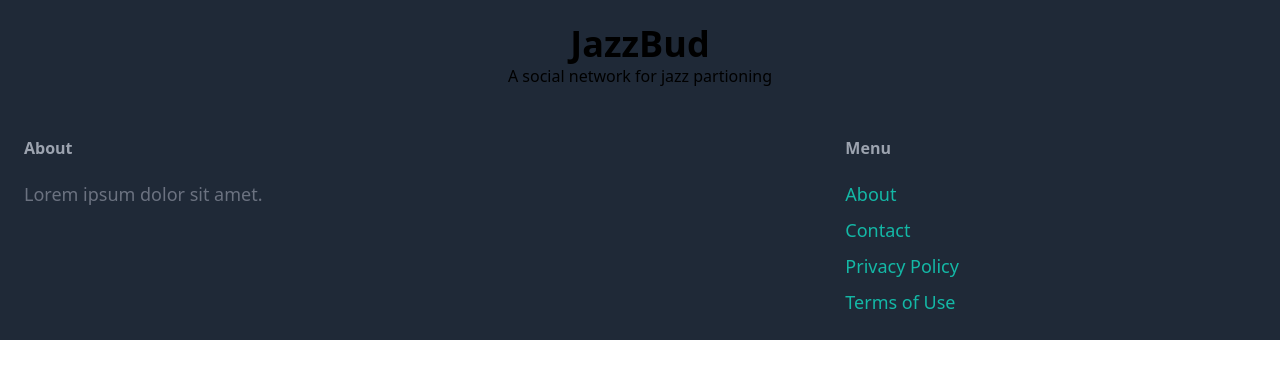
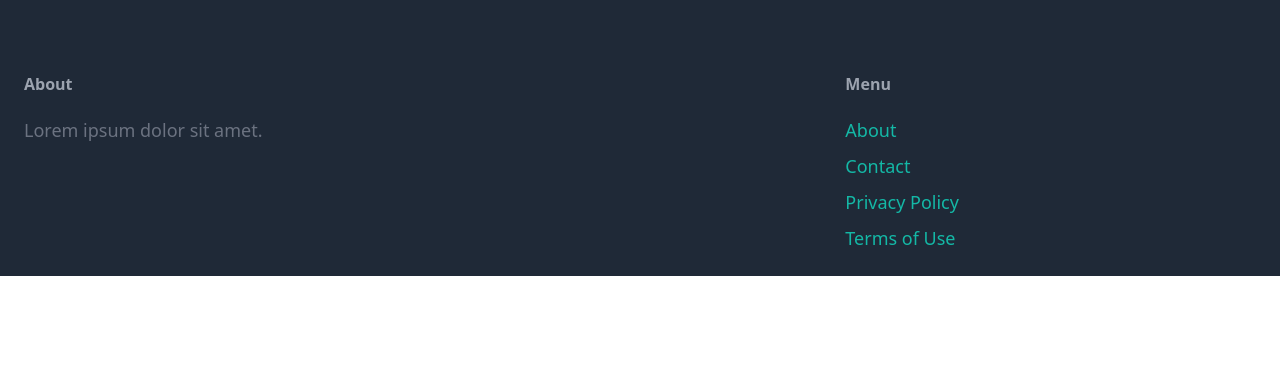
Before and after one commit to eclipse162/JazzBud, a Django app: page / in a window 1280 px wide. Shown: the part 77-456 px from the top of the page. Run offline with Django 5.2, Linux system fonts and the light colour scheme; some libraries are stand-ins or nearby versions.

Commit message:
Modified base.html to be used as boilerplate page

```diff
--- a/core/templates/core/base.html
+++ b/core/templates/core/base.html
@@ -20,8 +20,8 @@
     </nav>
 
     <div class="px-6 py-6 bg-gray-800">
-      <h1 class="text-4xl font-bold text-center">JazzBud</h1>
-      <p class="text-center">A social network for jazz partioning</p>
+      {% block content %}
+      {% endblock %}
     </div>
 
     <footer class="py-6 px-6 flex justify-between bg-gray-800">
```
